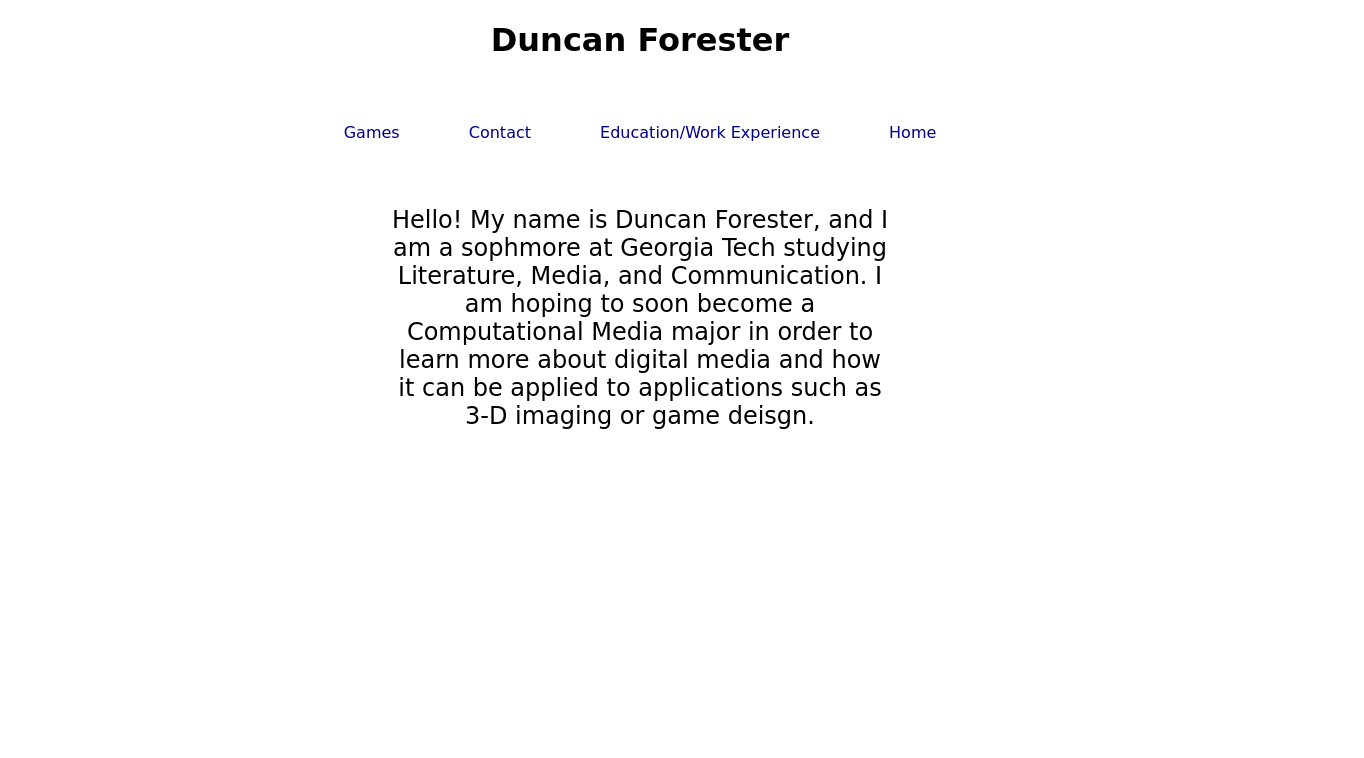
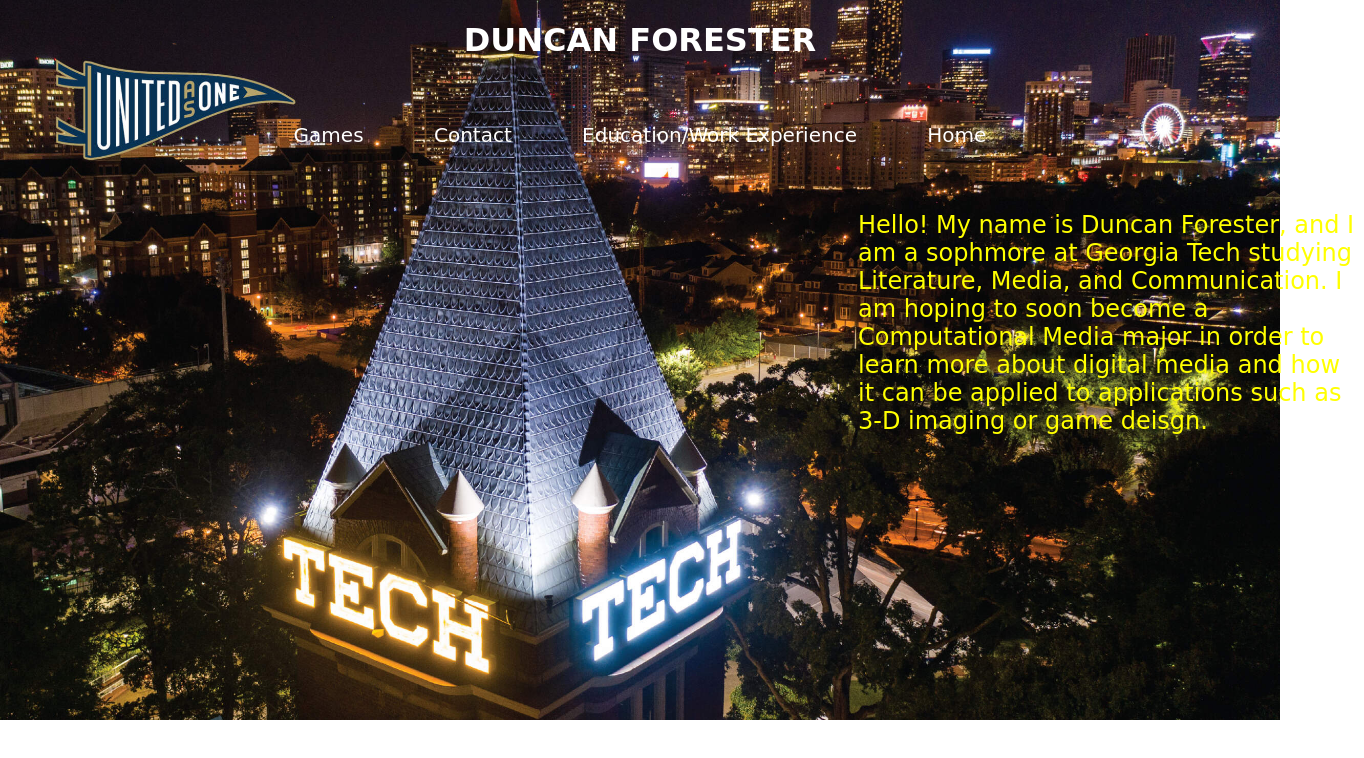
Before and after one commit to dforester8/dforester645.github.io, a plain HTML site: page index.html in a window 1280 px wide. Shown: the whole page, 1364 px wide, since content can reach past the window. Drawn offline with Linux system fonts and the light colour scheme.

Commit message:
changesss

```diff
--- /dev/null
+++ b/About.css
@@ -0,0 +1,9 @@
+*{
+
+}
+html{
+
+}
+body{
+
+}
--- /dev/null
+++ b/Contact.css
@@ -0,0 +1,3 @@
+p{
+
+}
--- /dev/null
+++ b/Work.css
@@ -0,0 +1,3 @@
+p{
+
+}
--- a/index.html
+++ b/index.html
@@ -17,23 +17,16 @@
     	<a href="Work.html">Education/Work Experience</a>
     	<a href="index.html">Home</a>
     </nav>
+
     <main>
-
-    	<section>
-    			<p>
+        	<section>
+    		<p>
     				Hello! My name is Duncan Forester, and I am a sophmore at Georgia Tech studying Literature, Media, and Communication. I am hoping to soon become a Computational Media major in order to learn more about digital media and how it can be applied to applications such as 3-D imaging or game deisgn.
     			</p>
+    	</section>
 
-    	</section>
-    	<aside>
-    		<p>
+    </main>
 
-    		</p>
-    	</aside>
-    </main>
-    <footer>
-
-    </footer>
     </body>
 
 </html>
--- a/styles.css
+++ b/styles.css
@@ -8,20 +8,22 @@
 }
 
 header{
-color: black;
+color: white;
 text-align: center;
 font-family: cursive;
+text-transform: uppercase;
 }
 
 nav{
 text-align: center;
+font-size: 20px;
 margin: 4rem;
 font-family: cursive;
 }
 a{
 	text-decoration: none;
 	margin: 0 2rem;
-	color: darkblue;
+	color: white;
 
 }
 
@@ -45,7 +47,14 @@
 p{
 	font-size: 1.5rem;
 	width: 40%;
-	text-align: center;
-	margin: auto;
+	margin-left: 850px;
 	font-family: cursive;
+	color: yellow;
 }
+body{
+	background-image: url("GaTech.jpg");
+	background-repeat: no-repeat;
+	background-size: 100%;
+
+
+}
```
Also changed, not shown: About.html (+1 -1 lines), Contact.html (+1 -1 lines), Work.html (+2 -1 lines), GaTech.jpg (added), 1 other file.
